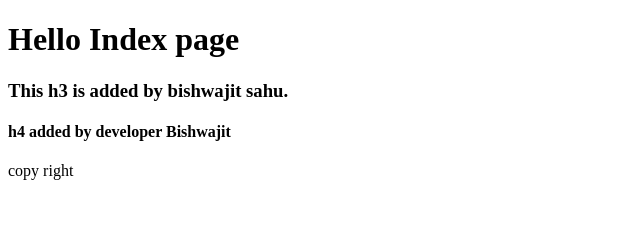
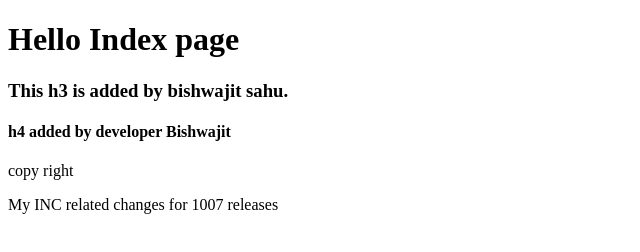
Before and after one commit to BishwajitSahu/GitTest, a plain HTML site: page index.html in a window 1280 px wide. Shown: the whole page, without its empty margins (0-640 px from the left). Drawn offline with Linux system fonts and the light colour scheme.

Commit message:
my inc changes

```diff
--- a/index.html
+++ b/index.html
@@ -12,5 +12,7 @@
 
     <h4>h4 added by developer Bishwajit</h4>
     <footer>copy right</footer>
+
+    <p>My INC related changes for 1007 releases</p>
 </body>
 </html>
```
